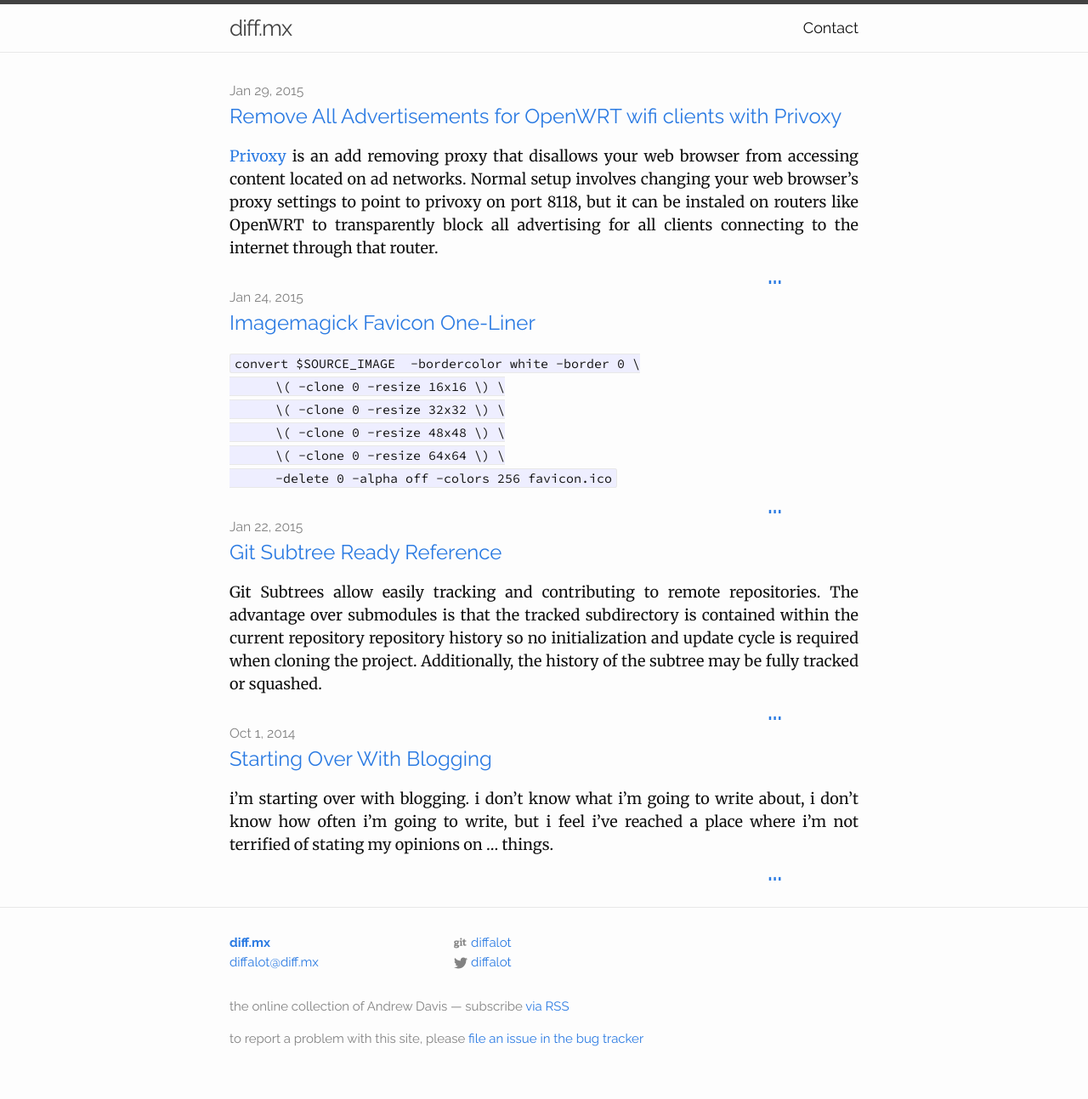
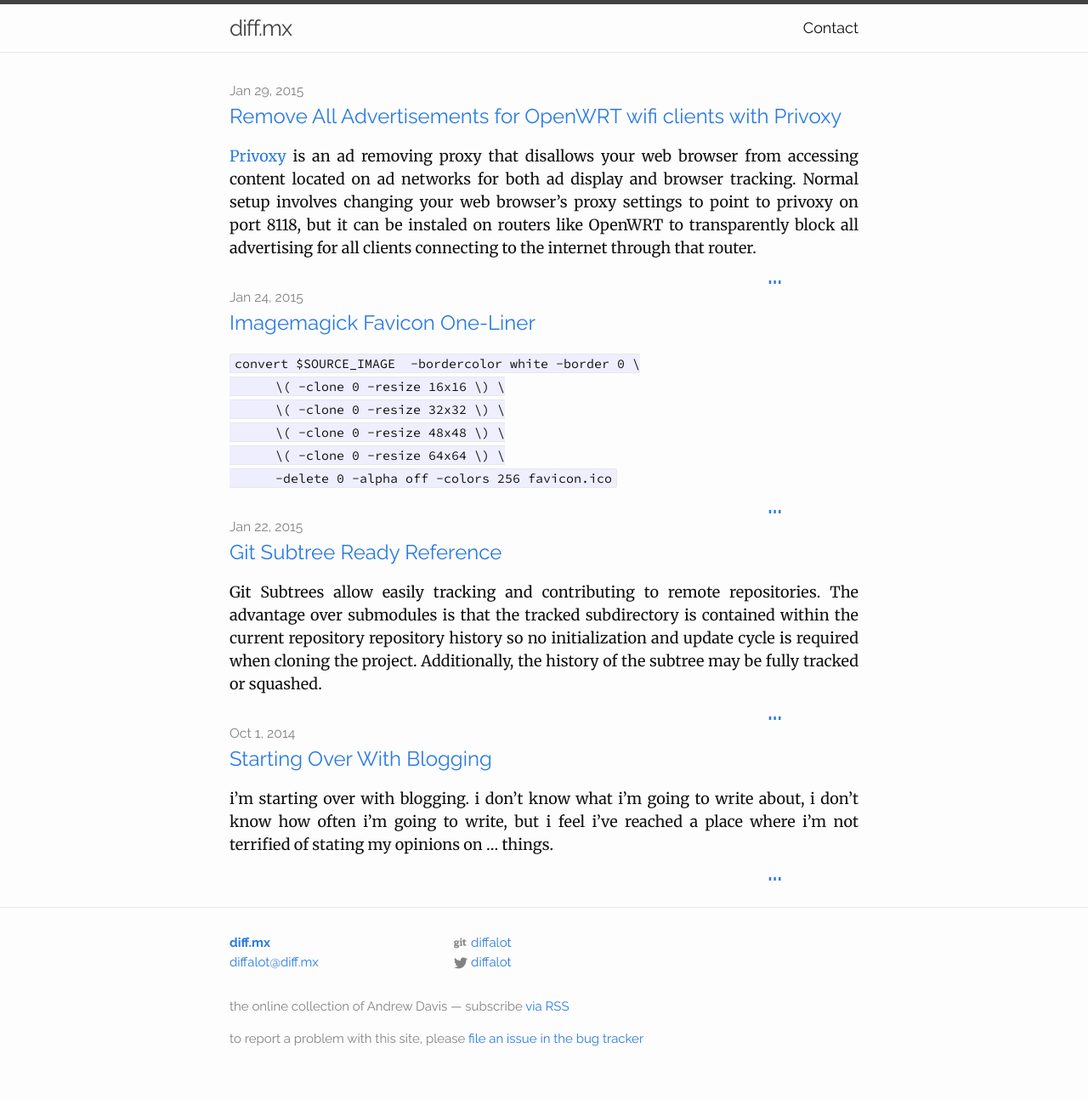
Before and after one commit to diffalot/diff.mx, a Jekyll site: the page built from index.html, in a window 1280 px wide. Shown: the whole page at 85% size. Built offline with Jekyll 4.4.1, drawn with Linux system fonts in a browser that asks for light colours.

Commit message:
spelling

```diff
--- a/_posts/2015-01-29-privoxy-http-interception.md
+++ b/_posts/2015-01-29-privoxy-http-interception.md
@@ -6,11 +6,12 @@ categories: [administration]
 tags: [openwrt, privoxy, adblock, do not track, advertising]
 ---
 
-[Privoxy](http://www.privoxy.org/) is an add removing proxy that disallows your web browser from
-accessing content located on ad networks.  Normal setup involves changing your
-web browser's proxy settings to point to privoxy on port 8118, but it can be
-instaled on routers like OpenWRT to transparently block all advertising for all
-clients connecting to the internet through that router.
+[Privoxy](http://www.privoxy.org/) is an ad removing proxy that disallows your
+web browser from accessing content located on ad networks for both ad display
+and browser tracking.  Normal setup involves changing your web browser's proxy
+settings to point to privoxy on port 8118, but it can be instaled on routers
+like OpenWRT to transparently block all advertising for all clients connecting
+to the internet through that router.
 
 > The following setup for OpenWRT only works on HTTP request through port 80,
 > HTTPS requests through port 443 will not be intercepted.
```
